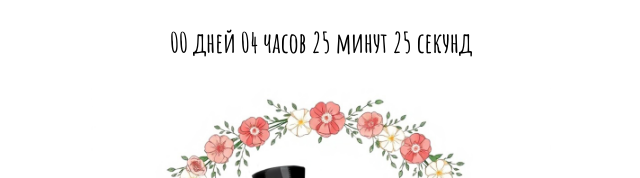
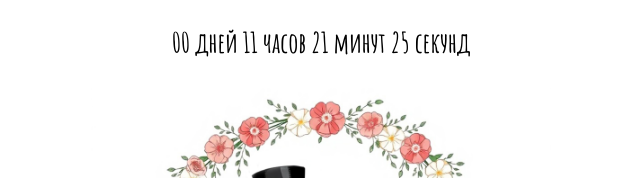
Before and after one commit to CodeMeYulia/TanGri, a plain HTML site: page index.html in a window 1280 px wide. Shown: the part 167-345 px from the top of the page, 319-959 px from the left. Drawn offline with Linux system fonts and the light colour scheme; a web font is replaced by a local one.

Commit message:
fix timer

```diff
--- a/index.css
+++ b/index.css
@@ -1,7 +1,4 @@
 body {
-    /* background-color: aqua; */
-    /* border: 1px dashed gray; */
-    /* max-width: 90%; */
     height: 100vh;
     display: flex;
     flex-direction: column;
@@ -9,17 +6,16 @@ body {
     text-align: center;
     font-family: 'Amatic SC';
     margin: auto;
+    perspective: 800px;
 }
 
 h1 {
-    /* border: 1px dashed gray; */
     font-size: 3.5em;
     padding-top: 0.5em;
     margin: 0;
 }
 
 .img_wrapper {
-    /* border: 1px dashed gray; */
     width: 36%;
     margin: 0 auto 15px auto;
 }
--- a/index.js
+++ b/index.js
@@ -2,9 +2,7 @@ const doing = document.querySelector(".before");
 const timer = document.querySelector(".timer")
 console.log(timer);
 
-const date = new Date();
-date.setHours(13, 56, 0, 0); // устанавливаем время на 12:00 мск
-date.setDate(date.getDate()); // устанавливаем дату на сегодняшний день
+const date = new Date('2024-12-21T10:00:00+03:00');
 
 function updateTimer() {
     const now = new Date();
```
